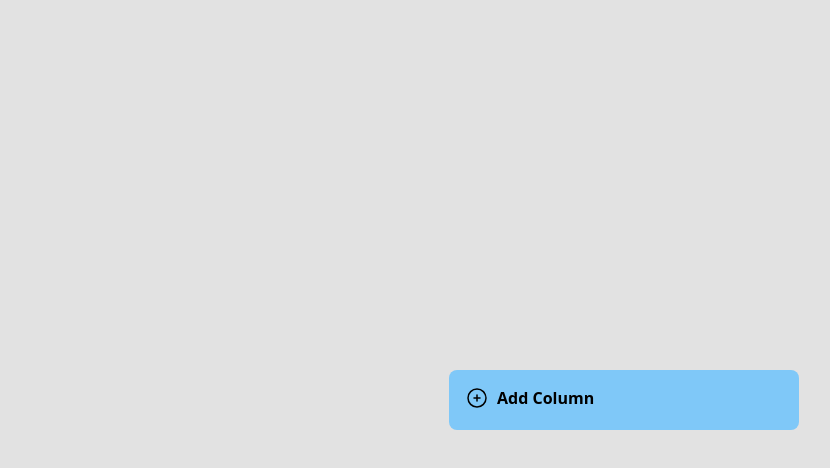
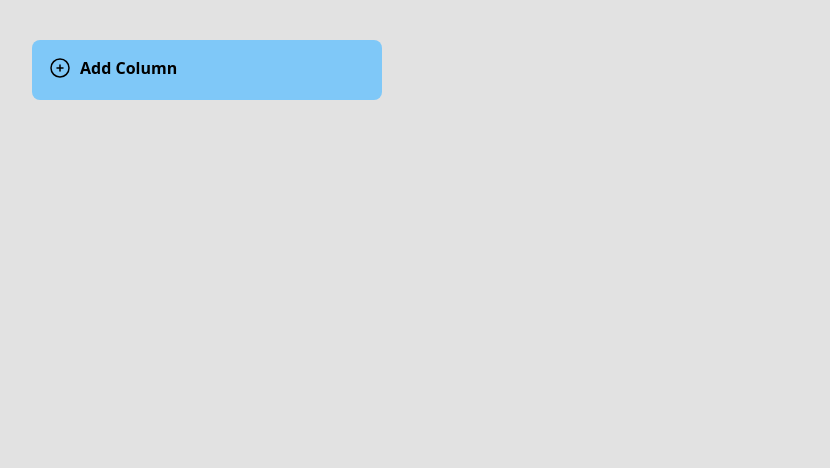
Before and after one commit to Neeraj2212/kanban-board-app, a React (Vite) app in the folder client/: page / in a window 1280 px wide. Shown: the top 468 px of the page, without its empty margins (24-854 px from the left). Built offline with nearby package versions, Linux system fonts and the light colour scheme.

Commit message:
Draggable tasks

```diff
--- a/client/package.json
+++ b/client/package.json
@@ -10,6 +10,8 @@
     "preview": "vite preview"
   },
   "dependencies": {
+    "@dnd-kit/core": "^6.0.8",
+    "@dnd-kit/sortable": "^7.0.2",
     "react": "^18.2.0",
     "react-dom": "^18.2.0",
     "react-router-dom": "^6.17.0",
--- a/client/src/components/ColumnWrapper.tsx
+++ b/client/src/components/ColumnWrapper.tsx
@@ -2,8 +2,9 @@ import { KanbanBoardContext } from "@src/contexts/KanbanBoardContext";
 import AddIcon from "@src/icons/AddIcon";
 import DeleteIcon from "@src/icons/DeleteIcon";
 import { Column } from "@src/types";
-import { useContext, useState } from "react";
+import { useContext, useMemo, useState } from "react";
 import TaskCard from "./TaskCard";
+import { SortableContext, useSortable } from "@dnd-kit/sortable";
 
 interface ColumnWrapperProps {
   column: Column;
@@ -15,16 +16,35 @@ export default function ColumnWrapper(props: ColumnWrapperProps) {
   const { updateColumnTitle, deleteColumn, addTask, tasks } =
     useContext(KanbanBoardContext);
 
-  const columnTasks = tasks.filter((task) => task.columnId === column.id);
+  const columnTasks = useMemo(
+    () => tasks.filter((task) => task.columnId === column.id),
+    [column.id, tasks]
+  );
+  const columnTaskIds = useMemo(
+    () => columnTasks.map((task) => task.id.toString()),
+    [columnTasks]
+  );
+
+  const { setDroppableNodeRef } = useSortable({
+    id: column.id.toString(),
+    disabled: editMode,
+    data: {
+      type: "column",
+      column: column,
+    },
+  });
 
   return (
-    <div className="bg-secondary rounded-md flex flex-col max-h-[600px] h-[600px] w-[350px]">
+    <div
+      className="bg-secondary rounded-md flex flex-col max-h-[600px] h-[600px] w-[350px]"
+      ref={setDroppableNodeRef}
+    >
       {/* Column title */}
       <div
         onClick={() => {
           setEditMode(true);
         }}
-        className="bg-primary text-md h-[60px] cursor-grab rounded-md
+        className="bg-primary text-md h-[60px] rounded-md
         rounded-b-none p-3 font-bold flex items-center justify-between"
       >
         <div className="flex gap-2">
@@ -64,9 +84,11 @@ export default function ColumnWrapper(props: ColumnWrapperProps) {
 
       {/* Column tasks */}
       <div className="flex flex-grow flex-col gap-4 p-2 overflow-x-hidden overflow-y-auto">
-        {columnTasks.map((task) => (
-          <TaskCard key={task.id} task={task} />
-        ))}
+        <SortableContext items={columnTaskIds}>
+          {columnTasks.map((task) => (
+            <TaskCard key={task.id} task={task} />
+          ))}
+        </SortableContext>
       </div>
 
       {/* Add task */}
--- a/client/src/components/KanbanBoard.tsx
+++ b/client/src/components/KanbanBoard.tsx
@@ -1,14 +1,74 @@
+import {
+  DndContext,
+  DragOverEvent,
+  DragOverlay,
+  DragStartEvent,
+  PointerSensor,
+  useSensor,
+  useSensors,
+} from "@dnd-kit/core";
 import AddIcon from "@icons/AddIcon";
 import { KanbanBoardContext } from "@src/contexts/KanbanBoardContext";
-import { useContext } from "react";
+import { Task } from "@src/types";
+import { useContext, useState } from "react";
+import { createPortal } from "react-dom";
 import ColumnWrapper from "./ColumnWrapper";
+import TaskCard from "./TaskCard";
 
 export default function KanbanBoard() {
-  const { columns, addColumn } = useContext(KanbanBoardContext);
+  const { columns, addColumn, addTaskOverNewColumn, addTaskOverNewTask } =
+    useContext(KanbanBoardContext);
+  const [activeTask, setActiveTask] = useState<Task | null>(null);
+
+  const sensors = useSensors(
+    useSensor(PointerSensor, { activationConstraint: { distance: 5 } })
+  );
+
+  const onDragStart = (event: DragStartEvent) => {
+    if (event.active.data.current?.type !== "task") return;
+    setActiveTask(event.active.data.current.task);
+  };
+
+  const onDragEnd = () => {
+    setActiveTask(null);
+  };
+
+  const onDragOver = (event: DragOverEvent) => {
+    const { active, over } = event;
+    if (!over) return;
+
+    const activeId = active.id;
+    const overId = over.id;
+
+    if (activeId === overId) return;
+
+    const isActiveATask = active.data.current?.type === "task";
+    const isOverATask = over.data.current?.type === "task";
+
+    if (!isActiveATask) return;
+
+    // Dropping a Task over another Task
+    if (isActiveATask && isOverATask) {
+      return addTaskOverNewTask(activeId.toString(), overId.toString());
+    }
+
+    const isOverAColumn = over.data.current?.type === "column";
+
+    // Dropping a Task over a column
+    if (isActiveATask && isOverAColumn) {
+      return addTaskOverNewColumn(activeId.toString(), overId.toString());
+    }
+  };
 
   return (
-    <div className="m-auto flex min-h-screen w-full items-center overflow-x-auto overflow-y-hidden px-[40px]">
-      <div className="m-auto flex gap-4">
+    <div className="flex w-full px-[40px] py-10 ">
+      <DndContext
+        sensors={sensors}
+        onDragStart={onDragStart}
+        onDragOver={onDragOver}
+        onDragEnd={onDragEnd}
+      >
+        <div className="flex gap-4">
           <div className="flex gap-4">
             {columns.map((column) => {
               return <ColumnWrapper key={column.id} column={column} />;
@@ -25,6 +85,13 @@ export default function KanbanBoard() {
             Add Column
           </button>
         </div>
+        {createPortal(
+          <DragOverlay>
+            {activeTask && <TaskCard task={activeTask} />}
+          </DragOverlay>,
+          document.body
+        )}
+      </DndContext>
     </div>
   );
 }
--- a/client/src/components/TaskCard.tsx
+++ b/client/src/components/TaskCard.tsx
@@ -1,6 +1,8 @@
+import { useSortable } from "@dnd-kit/sortable";
 import { KanbanBoardContext } from "@src/contexts/KanbanBoardContext";
 import { Task } from "@src/types";
 import { useContext, useState } from "react";
+import { CSS } from "@dnd-kit/utilities";
 
 interface TaskCardProps {
   task: Task;
@@ -12,9 +14,41 @@ export default function TaskCard(props: TaskCardProps) {
 
   const { deleteTask, updateTaskContent } = useContext(KanbanBoardContext);
 
+  const {
+    setNodeRef,
+    attributes,
+    listeners,
+    transform,
+    transition,
+    isDragging,
+  } = useSortable({
+    id: task.id.toString(),
+    disabled: editMode,
+    data: {
+      type: "task",
+      task: task,
+    },
+  });
+
   const toggleEditMode = () => {
     setEditMode((prev: boolean) => !prev);
   };
+
+  const style = {
+    transition,
+    transform: CSS.Transform.toString(transform),
+  };
+
+  if (isDragging) {
+    return (
+      <div
+        ref={setNodeRef}
+        style={style}
+        className="opacity-30 bg-mainBackgroundColor p-2.5 h-[50px] min-h-[50px] items-center flex
+        text-left rounded-xl border-2 border-rose-500 cursor-grab relative"
+      />
+    );
+  }
 
   return (
     <div
@@ -22,6 +56,10 @@ export default function TaskCard(props: TaskCardProps) {
     flex text-left rounded-md hover:ring-2 hover:ring-inset hover:ring-rose-500 gap-2
     cursor-grab relative ${editMode ? "" : "task"}`}
       onClick={() => !editMode && toggleEditMode()}
+      ref={setNodeRef}
+      style={style}
+      {...attributes}
+      {...listeners}
     >
       {/* Task Checkbox */}
       <div className="flex items-center h-full ">
--- a/client/src/contexts/KanbanBoardContext.tsx
+++ b/client/src/contexts/KanbanBoardContext.tsx
@@ -1,3 +1,4 @@
+import { arrayMove } from "@dnd-kit/sortable";
 import { Column, Task } from "@src/types";
 import { createContext } from "react";
 import { useState } from "react";
@@ -12,6 +13,8 @@ type KanbanBoardContextType = {
   addTask: (columnId: string) => void;
   deleteTask: (taskId: string) => void;
   updateTaskContent: (taskId: string, newContent: string) => void;
+  addTaskOverNewTask: (activeTaskId: string, overTaskId: string) => void;
+  addTaskOverNewColumn: (activeTaskId: string, overColumnId: string) => void;
 };
 
 export const KanbanBoardContext = createContext<KanbanBoardContextType>({
@@ -23,6 +26,8 @@ export const KanbanBoardContext = createContext<KanbanBoardContextType>({
   addTask: () => {},
   deleteTask: () => {},
   updateTaskContent: () => {},
+  addTaskOverNewTask: () => [],
+  addTaskOverNewColumn: () => [],
 });
 
 export const KanbanBoardProvider: React.FC<{ children: React.ReactNode }> = ({
@@ -67,7 +72,7 @@ export const KanbanBoardProvider: React.FC<{ children: React.ReactNode }> = ({
     const newTask: Task = {
       columnId,
       id: uuidv4(),
-      content: `New Task`,
+      content: `Task ${tasks.length + 1}`,
     };
     setTasks([...tasks, newTask]);
   };
@@ -91,6 +96,30 @@ export const KanbanBoardProvider: React.FC<{ children: React.ReactNode }> = ({
     setTasks(newTasks);
   };
 
+  // Drag functions
+  const addTaskOverNewTask = (activeTaskId: string, overTaskId: string) => {
+    setTasks((tasks) => {
+      const activeIndex = tasks.findIndex((t) => t.id === activeTaskId);
+      const overIndex = tasks.findIndex((t) => t.id === overTaskId);
+
+      if (tasks[activeIndex].columnId !== tasks[overIndex].columnId) {
+        tasks[activeIndex].columnId = tasks[overIndex].columnId;
+        return arrayMove(tasks, activeIndex, overIndex - 1);
+      }
+
+      return arrayMove(tasks, activeIndex, overIndex);
+    });
+  };
+
+  const addTaskOverNewColumn = (activeTaskId: string, overColumnId: string) => {
+    setTasks((tasks) => {
+      const activeIndex = tasks.findIndex((t) => t.id === activeTaskId);
+
+      tasks[activeIndex].columnId = overColumnId;
+      return arrayMove(tasks, activeIndex, activeIndex);
+    });
+  };
+
   return (
     <KanbanBoardContext.Provider
       value={{
@@ -102,6 +131,8 @@ export const KanbanBoardProvider: React.FC<{ children: React.ReactNode }> = ({
         addTask,
         deleteTask,
         updateTaskContent,
+        addTaskOverNewTask,
+        addTaskOverNewColumn,
       }}
     >
       {children}
--- a/client/src/pages/KanbanBoardPage.tsx
+++ b/client/src/pages/KanbanBoardPage.tsx
@@ -4,7 +4,9 @@ import { KanbanBoardProvider } from "@src/contexts/KanbanBoardContext";
 export default function KanbanBoardPage() {
   return (
     <KanbanBoardProvider>
-      <KanbanBoard />
+      <div className="overflow-x-auto min-h-screen">
+        <KanbanBoard />
+      </div>
     </KanbanBoardProvider>
   );
 }
```
Also changed, not shown: 1 other file (tests, documents, lock files or other folders). Lines whose indentation alone changed are shown as unchanged.
